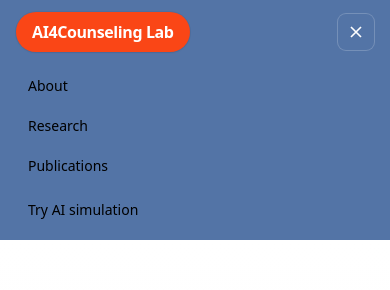
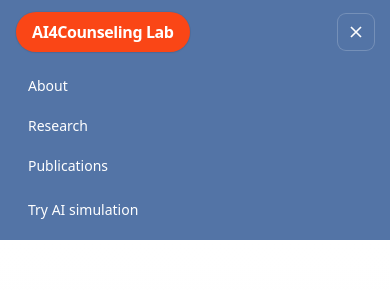
Before and after one commit to trendingpepsi/personalweb, a Next.js app: page / in a window 390 px wide. Both pictures are taken after a click on the button "Open menu". Shown: the top 290 px of the page. Built offline with nearby package versions, Linux system fonts and the light colour scheme.

Commit message:
Update SiteHeader.tsx

```diff
--- a/components/SiteHeader.tsx
+++ b/components/SiteHeader.tsx
@@ -81,12 +81,12 @@
       <div
         className={`md:hidden overflow-hidden transition-[max-height,opacity] duration-300 ${open ? "max-h-96 opacity-100" : "max-h-0 opacity-0"}`}
       >
-        <nav className="mx-auto max-w-6xl px-4 pb-3 pt-1">
+        <nav className="mx-auto max-w-6xl px-4 pb-3 pt-1 text-white">
           <ul className="space-y-1 text-sm">
             <li>
               <a
                 href="#about"
-                className="block rounded-lg px-3 py-2 hover:bg-neutral-100"
+                className="block rounded-lg px-3 py-2 hover:bg-white/10"
                 onClick={() => setOpen(false)}
               >
                 About
@@ -95,7 +95,7 @@
             <li>
               <a
                 href="#research"
-                className="block rounded-lg px-3 py-2 hover:bg-neutral-100"
+                className="block rounded-lg px-3 py-2 hover:bg-white/10"
                 onClick={() => setOpen(false)}
               >
                 Research
@@ -104,7 +104,7 @@
             <li>
               <a
                 href="#publications"
-                className="block rounded-lg px-3 py-2 hover:bg-neutral-100"
+                className="block rounded-lg px-3 py-2 hover:bg-white/10"
                 onClick={() => setOpen(false)}
               >
                 Publications
@@ -113,7 +113,7 @@
             <li className="pt-1">
               <a
                 href="/ai-client"
-                className="block rounded-lg px-3 py-2 hover:bg-neutral-100"
+                className="block rounded-lg px-3 py-2 hover:bg-white/10"
                 onClick={() => setOpen(false)}
               >
                 Try AI simulation
```
